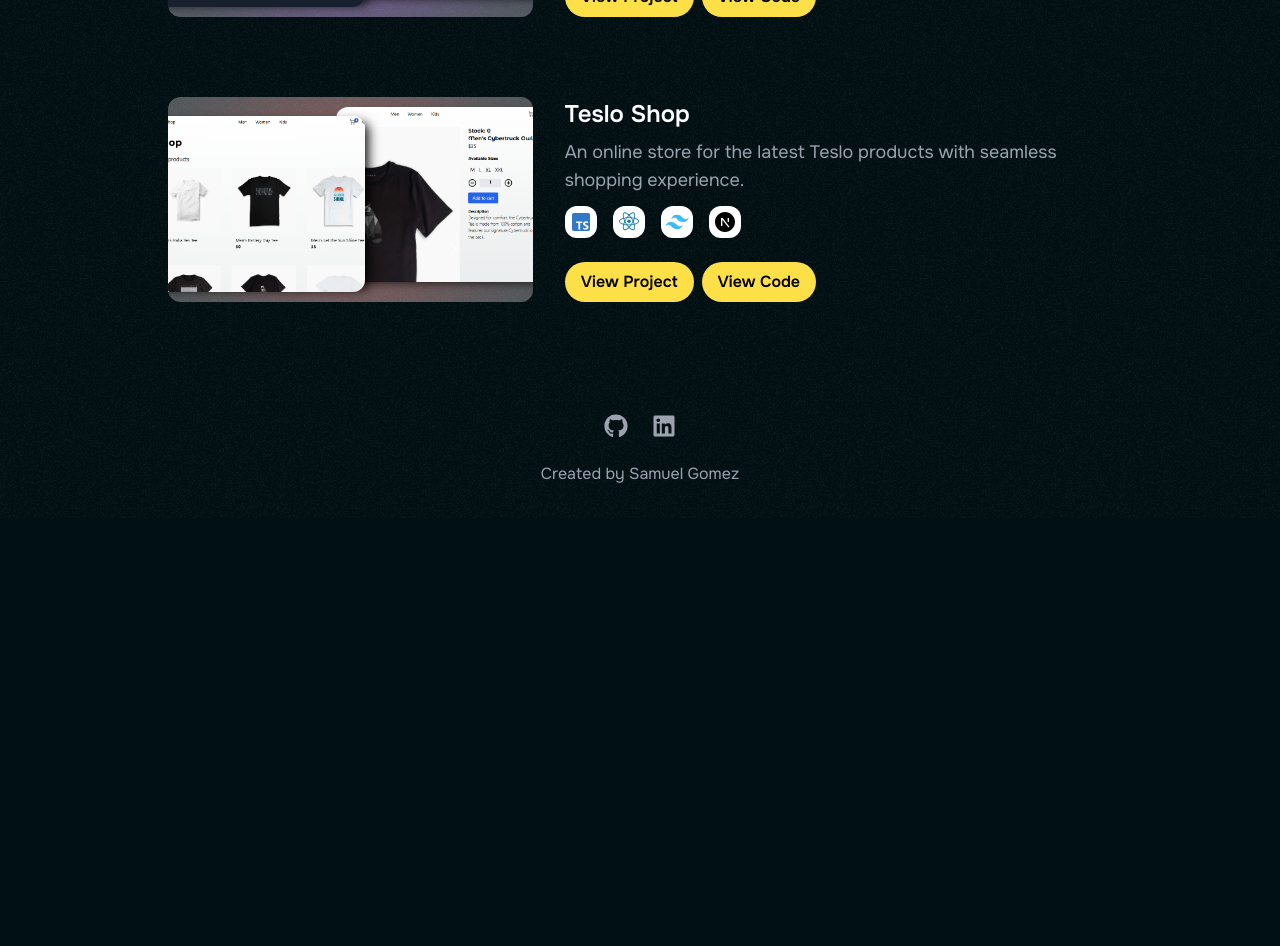
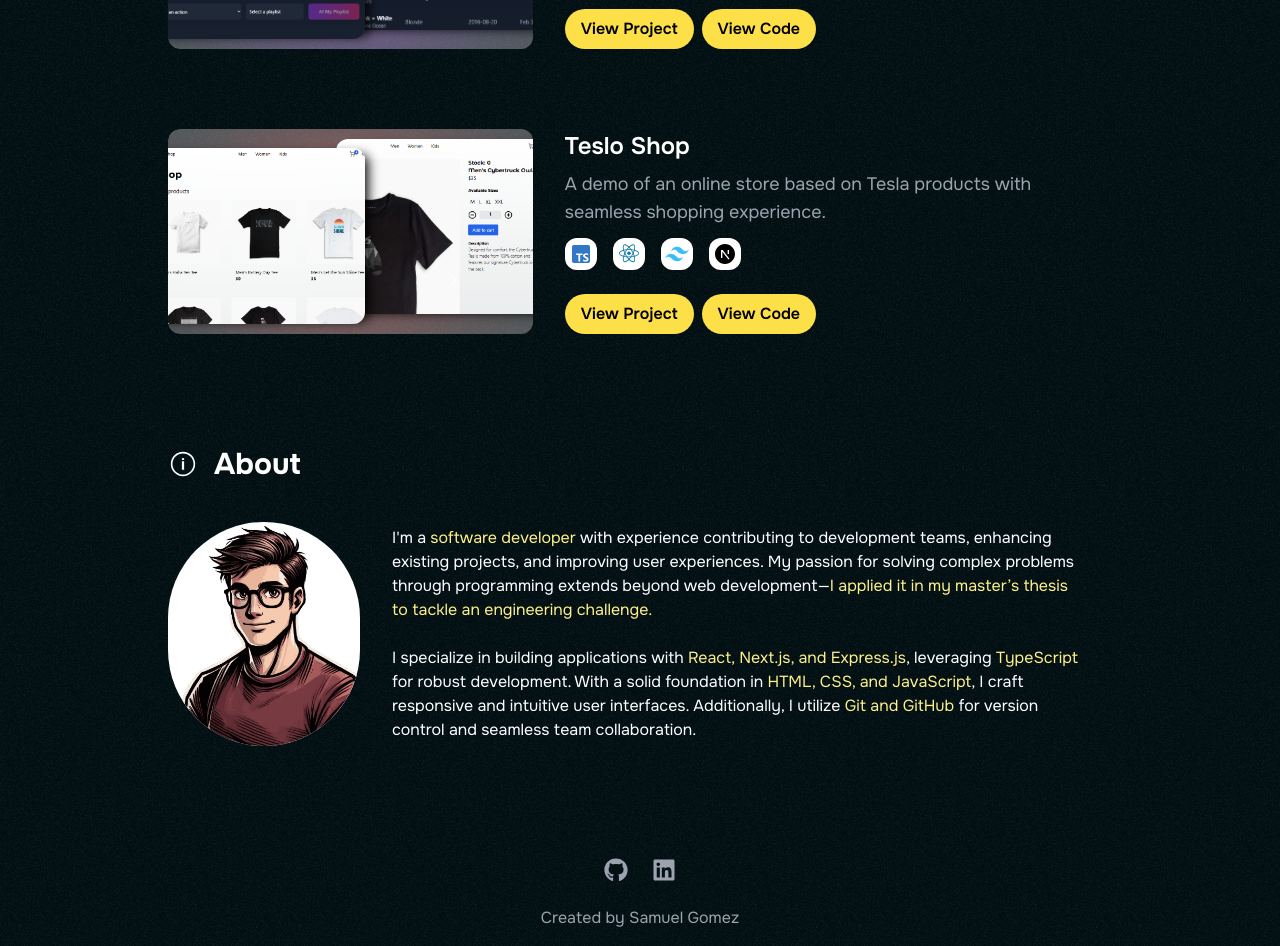
Before and after one commit to samuelgomez4/my-portfolio, a Next.js app: page / in a window 1280 px wide. Shown: the part 1220-2166 px from the top of the page. Before the commit the page ends 1738 px from the top, so only its background shows below. Built offline with nearby package versions, Linux system fonts and the light colour scheme.

Commit message:
Add About section with personal details and avatar

```diff
--- a/app/components/SectionTitle.tsx
+++ b/app/components/SectionTitle.tsx
@@ -7,7 +7,7 @@
 
 export function SectionTitle({ icon, children }: Props) {
   return (
-    <h2 className="text-3xl font-bold text-balance flex gap-4 items-center mb-6">
+    <h2 className="text-3xl font-bold text-balance flex gap-4 items-center mb-10">
       <span>{icon}</span>
       <span>{children}</span>
     </h2>
--- /dev/null
+++ b/app/components/about/About.tsx
@@ -0,0 +1,42 @@
+import { IoIosInformationCircleOutline } from 'react-icons/io';
+import { SectionTitle } from '../SectionTitle';
+
+export function About() {
+  return (
+    <section
+      className=" mb-20 items scroll-mt-40"
+      id="about">
+      <SectionTitle icon={<IoIosInformationCircleOutline />}>About</SectionTitle>
+      <div className="flex flex-col md:flex-row gap-8 items-center">
+        <div className="w-48 h-56 rounded-full bg-white relative overflow-hidden">
+          <img
+            src="/avatar.png"
+            alt="An avatar of Samuel Gomez Suarez"
+            className="absolute top-1 left-2 w-48"
+          />
+        </div>
+        <div className="w-full max-w-prose flex-1">
+          <p className="text-pretty">
+            I'm a <span className="text-yellow-200">software developer</span> with experience
+            contributing to development teams, enhancing existing projects, and improving user
+            experiences. My passion for solving complex problems through programming extends beyond
+            web development—
+            <span className="text-yellow-200">
+              I applied it in my master’s thesis to tackle an engineering challenge.
+            </span>
+          </p>
+          <br />
+          <p className="text-pretty">
+            I specialize in building applications with{' '}
+            <span className="text-yellow-200">React, Next.js, and Express.js</span>, leveraging{' '}
+            <span className="text-yellow-200">TypeScript</span> for robust development. With a solid
+            foundation in <span className="text-yellow-200">HTML, CSS, and JavaScript</span>, I
+            craft responsive and intuitive user interfaces. Additionally, I utilize{' '}
+            <span className="text-yellow-200">Git and GitHub</span> for version control and seamless
+            team collaboration.
+          </p>
+        </div>
+      </div>
+    </section>
+  );
+}
--- a/app/components/experience/experience-item/ExperienceItem.tsx
+++ b/app/components/experience/experience-item/ExperienceItem.tsx
@@ -19,7 +19,7 @@
           <p>{company}</p>
           <p className="text-sm text-gray-500">{city}</p>
         </div>
-        <ul className="text-base font-normal text-gray-300 flex-[2] list-disc pl-4">
+        <ul className="text-base font-normal flex-[2] list-disc pl-4">
           {description.map((item, index) => (
             <li
               key={index}
--- a/app/components/nav-bar/NavBar.tsx
+++ b/app/components/nav-bar/NavBar.tsx
@@ -27,7 +27,7 @@
           }
         });
       },
-      { threshold: 0.7 }
+      { threshold: 0.1, rootMargin: '0px 0px -70% 0px' }
     );
 
     sections.forEach((section) => observer.observe(section));
--- a/app/components/projects/Projects.tsx
+++ b/app/components/projects/Projects.tsx
@@ -6,7 +6,7 @@
 export function Projects() {
   return (
     <section
-      className="mb-20 scroll-mt-36"
+      className="mb-28 scroll-mt-36"
       id="projects">
       <SectionTitle icon={<TbDeviceDesktopCode />}>Projects</SectionTitle>
       <div className="flex flex-col gap-20">
--- a/app/components/projects/constants.ts
+++ b/app/components/projects/constants.ts
@@ -26,7 +26,8 @@
   },
   {
     name: 'Teslo Shop',
-    description: 'An online store for the latest Teslo products with seamless shopping experience.',
+    description:
+      'A demo of an online store based on Tesla products with seamless shopping experience.',
     link: 'https://teslo-shop-rouge.vercel.app/',
     github: 'https://github.com/samuelgomez4/Teslo-Shop',
     images: ['/teslo-products.png', '/teslo-product.png'],
--- a/app/page.tsx
+++ b/app/page.tsx
@@ -1,3 +1,4 @@
+import { About } from './components/about/About';
 import { Contact } from './components/contact/Contact';
 import { Experience } from './components/experience/Experience';
 import { Footer } from './components/footer/Footer';
@@ -12,6 +13,7 @@
         <Contact />
         <Experience />
         <Projects />
+        <About />
       </main>
       <Footer />
     </>
```
Also changed, not shown: public/avatar.png (added).
